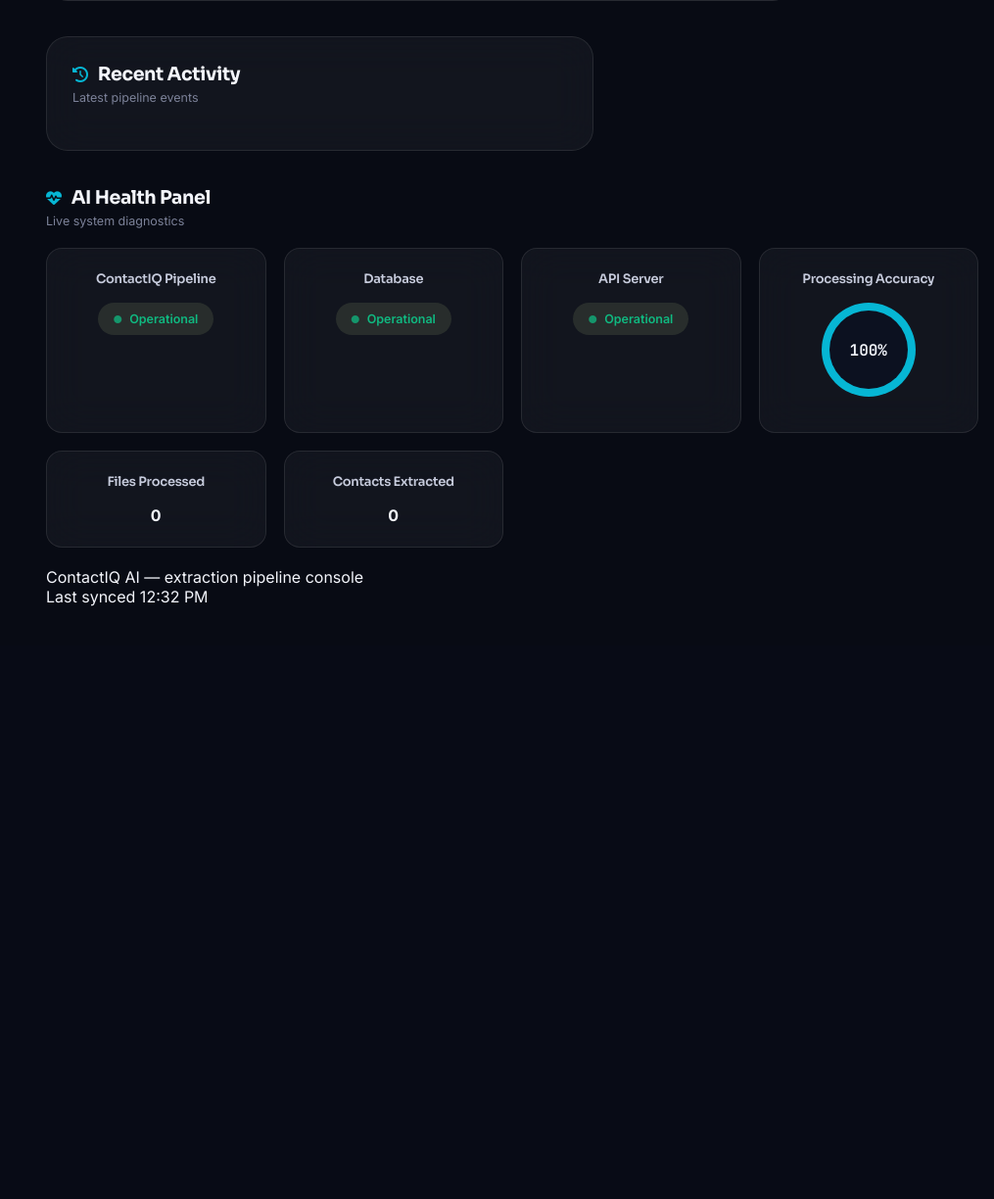
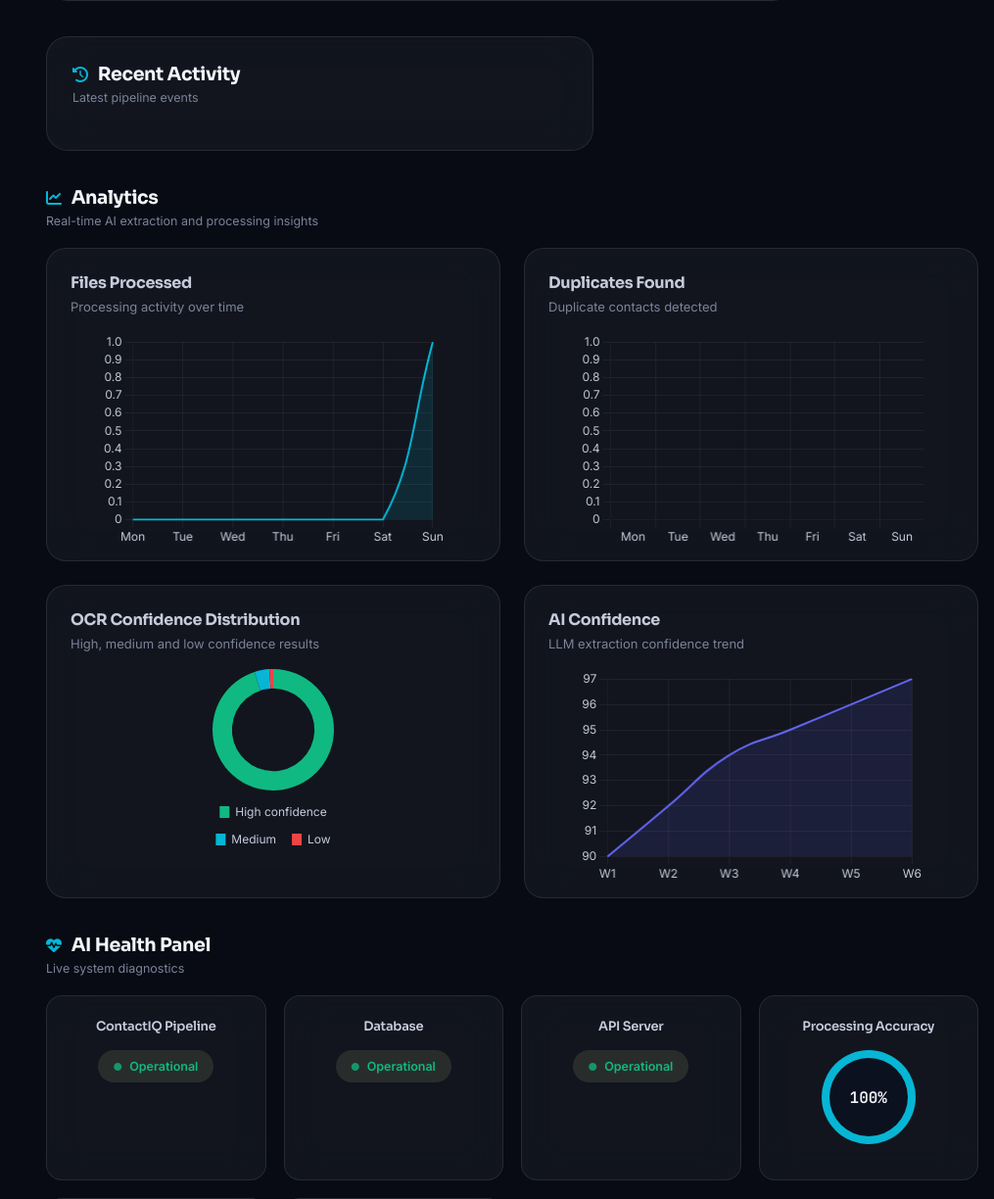
Before and after one commit to prachi-bhadana/ContactIQ-AI, a FastAPI app: page /dashboard in a window 1280 px wide. Shown: the part 1239-2463 px from the top of the page at 98% size, without its empty margins (265-1280 px from the left). Before the commit the page ends 1858 px from the top, so only its background shows below. Run offline with FastAPI, Linux system fonts and the light colour scheme; data comes from the database, SQL or seed files in the repository; data that the repository does not hold is empty; some libraries are stand-ins or nearby versions.

Commit message:
feat : add analytics dashboard with dynamic charts and improved card layout

```diff
--- a/main.py
+++ b/main.py
@@ -559,6 +559,23 @@ def processing_queue():
         }
     ]
 
+@app.get("/analytics")
+def get_analytics():
+    db = SessionLocal()
+
+    try:
+        total_contacts = db.query(Contact).count()
+
+        return {
+            "files_processed": [0, 0, 0, 0, 0, 0, total_contacts],
+            "duplicates_found": [0, 0, 0, 0, 0, 0, 0],
+            "ocr_distribution": [95, 4, 1],
+            "ai_confidence": [90, 92, 94, 95, 96, 97]
+        }
+
+    finally:
+        db.close()
+
 @app.get("/logs")
 def get_logs():
     return processing_logs
--- a/static/script.js
+++ b/static/script.js
@@ -54,7 +54,7 @@ document.addEventListener('DOMContentLoaded', async () => {
     await loadQueue();
     await loadTimeline();
     await loadHealth();
-
+    await initCharts();
 
     updateGreetingAndDate();
     setInterval(updateGreetingAndDate, 60000);
@@ -499,10 +499,22 @@ function chartTheme(){
     };
 }
 
-function initCharts(){
+async function initCharts(){
     const t = chartTheme();
+
     Chart.defaults.font.family = "'Inter', sans-serif";
     Chart.defaults.color = t.text;
+
+    try {
+        const response = await fetch(`${API_BASE}/analytics`);
+
+        if (!response.ok) {
+            throw new Error(`Analytics API failed: ${response.status}`);
+        }
+
+        const analyticsData = await response.json();
+
+        console.log("Analytics Data:", analyticsData);
 
         new Chart(document.getElementById('trendChart'), {
             type: 'line',
@@ -510,7 +522,7 @@ function initCharts(){
                 labels: ['Mon','Tue','Wed','Thu','Fri','Sat','Sun'],
                 datasets: [{
                     label: 'Files processed',
-                data: [120, 190, 160, 220, 260, 180, 240],
+                    data: analyticsData.files_processed,
                     borderColor: t.accent2,
                     backgroundColor: `${t.accent2}22`,
                     fill: true,
@@ -528,7 +540,7 @@ function initCharts(){
                 labels: ['Mon','Tue','Wed','Thu','Fri','Sat','Sun'],
                 datasets: [{
                     label: 'Duplicates found',
-                data: [8, 12, 6, 14, 9, 5, 11],
+                    data: analyticsData.duplicates_found,
                     backgroundColor: t.warn,
                     borderRadius: 6,
                     maxBarThickness: 26,
@@ -542,13 +554,21 @@ function initCharts(){
             data: {
                 labels: ['High confidence', 'Medium', 'Low'],
                 datasets: [{
-                data: [78, 16, 6],
+                    data: analyticsData.ocr_distribution,
                     backgroundColor: [t.success, t.accent2, t.danger],
                     borderWidth: 0,
                 }]
             },
             options: {
-            plugins: { legend: { position: 'bottom', labels: { boxWidth: 10, padding: 16 } } },
+                plugins: {
+                    legend: {
+                        position: 'bottom',
+                        labels: {
+                            boxWidth: 10,
+                            padding: 16
+                        }
+                    }
+                },
                 cutout: '68%',
             }
         });
@@ -559,7 +579,7 @@ function initCharts(){
                 labels: ['W1','W2','W3','W4','W5','W6'],
                 datasets: [{
                     label: 'AI confidence',
-                data: [88, 90, 93, 91, 95, 97],
+                    data: analyticsData.ai_confidence,
                     borderColor: t.accent,
                     backgroundColor: `${t.accent}22`,
                     fill: true,
@@ -570,7 +590,12 @@ function initCharts(){
             },
             options: chartOptions(t)
         });
+
+    } catch (error) {
+        console.error("Failed to load analytics:", error);
     }
+}
+
 
 function chartOptions(t){
     return {
--- a/static/style.css
+++ b/static/style.css
@@ -958,3 +958,85 @@ h1,h2,h3,h4{ font-family:var(--font-display); letter-spacing:-.02em; }
         opacity:.4;
     }
 }
+
+
+/* ================= ANALYTICS SECTION ================= */
+
+.analytics-section {
+    margin-top: 32px;
+}
+
+.analytics-grid {
+    display: grid;
+    grid-template-columns: repeat(2, minmax(0, 1fr));
+    gap: 24px;
+    margin-top: 20px;
+}
+
+/* Keep cards spacious */
+.chart-card {
+    padding: 24px;
+    min-width: 0;
+    height: 320px;
+    overflow: hidden;
+    border-radius: 20px;
+    transition: transform 0.25s ease, box-shadow 0.25s ease;
+}
+
+.chart-card:hover {
+    transform: translateY(-4px);
+    box-shadow: 0 14px 40px rgba(0, 0, 0, 0.2);
+}
+
+.chart-header {
+    margin-bottom: 15px;
+}
+
+.chart-header h3 {
+    margin: 0 0 6px;
+    font-size: 16px;
+    font-weight: 700;
+    color: var(--text-1);
+}
+
+.chart-header p {
+    margin: 0;
+    font-size: 13px;
+    color: var(--text-2);
+}
+
+/* Smaller graph area inside large card */
+.chart-container {
+    position: relative;
+    width: 85%;
+    height: 220px;
+    margin: 18px auto 0;
+}
+
+/* All canvas charts */
+.chart-container canvas {
+    width: 100% !important;
+    height: 100% !important;
+}
+
+/* OCR doughnut gets its own centered area */
+#ocrChart {
+    max-width: 190px !important;
+    max-height: 190px !important;
+    margin: 0 auto;
+}
+
+/* Mobile */
+@media (max-width: 900px) {
+    .analytics-grid {
+        grid-template-columns: 1fr;
+    }
+
+    .chart-card {
+        height: 350px;
+    }
+
+    .chart-container {
+        width: 95%;
+    }
+}
--- a/templates/dashboard.html
+++ b/templates/dashboard.html
@@ -271,6 +271,79 @@
 
 
 
+            <!-- ================= ANALYTICS SECTION ================= -->
+
+            <section class="analytics-section reveal">
+
+                <div class="panel-head">
+                    <div>
+                        <h2>
+                            <i class="fa-solid fa-chart-line"></i>
+                            Analytics
+                        </h2>
+                        <p>Real-time AI extraction and processing insights</p>
+                    </div>
+                </div>
+
+                <div class="analytics-grid">
+
+                    <!-- Files Processed Trend -->
+                    <div class="panel chart-card">
+                        <div class="chart-header">
+                            <h3>Files Processed</h3>
+                            <p>Processing activity over time</p>
+                        </div>
+
+                        <div class="chart-container">
+                            <canvas id="trendChart"></canvas>
+                        </div>
+                    </div>
+
+
+                    <!-- Duplicates Found -->
+                    <div class="panel chart-card">
+                        <div class="chart-header">
+                            <h3>Duplicates Found</h3>
+                            <p>Duplicate contacts detected</p>
+                        </div>
+
+                        <div class="chart-container">
+                            <canvas id="dupChart"></canvas>
+                        </div>
+                    </div>
+
+
+                    <!-- OCR Confidence Distribution -->
+                    <div class="panel chart-card">
+                        <div class="chart-header">
+                            <h3>OCR Confidence Distribution</h3>
+                            <p>High, medium and low confidence results</p>
+                        </div>
+
+                        <div class="chart-container">
+                            <canvas id="ocrChart"></canvas>
+                        </div>
+                    </div>
+
+
+                    <!-- AI Confidence -->
+                    <div class="panel chart-card">
+                        <div class="chart-header">
+                            <h3>AI Confidence</h3>
+                            <p>LLM extraction confidence trend</p>
+                        </div>
+
+                        <div class="chart-container">
+                            <canvas id="confChart"></canvas>
+                        </div>
+                    </div>
+
+                </div>
+
+            </section>
+
+
+
 
 
 
@@ -296,8 +369,7 @@
 </div>
 
 <div class="toast-container" id="toastContainer"></div>
-
-<script src="https://cdnjs.cloudflare.com/ajax/libs/Chart.js/4.4.4/chart.umd.min.js"></script>
+<script src="https://cdn.jsdelivr.net/npm/chart.js"></script>
 <script defer src="/static/script.js"></script>
 
 </body>
```
Lines whose indentation alone changed are shown as unchanged.
